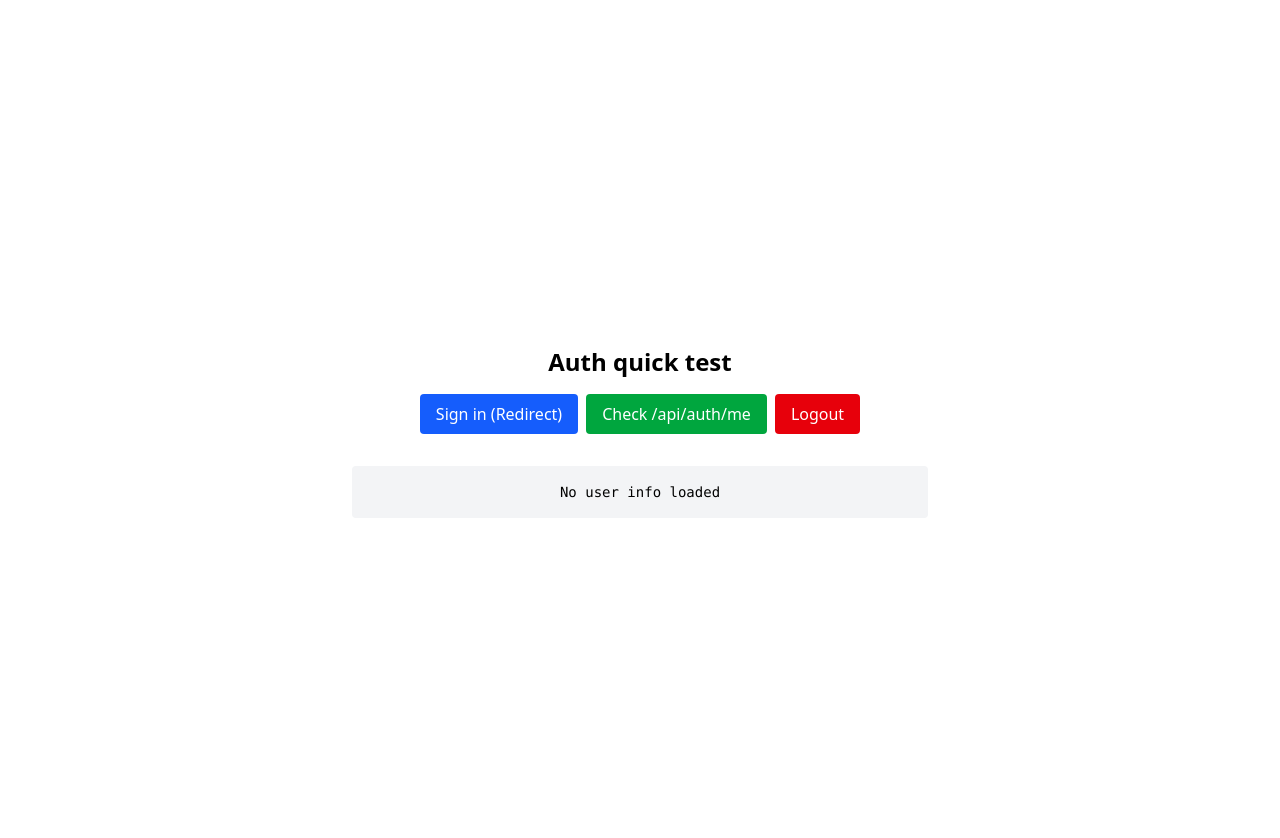
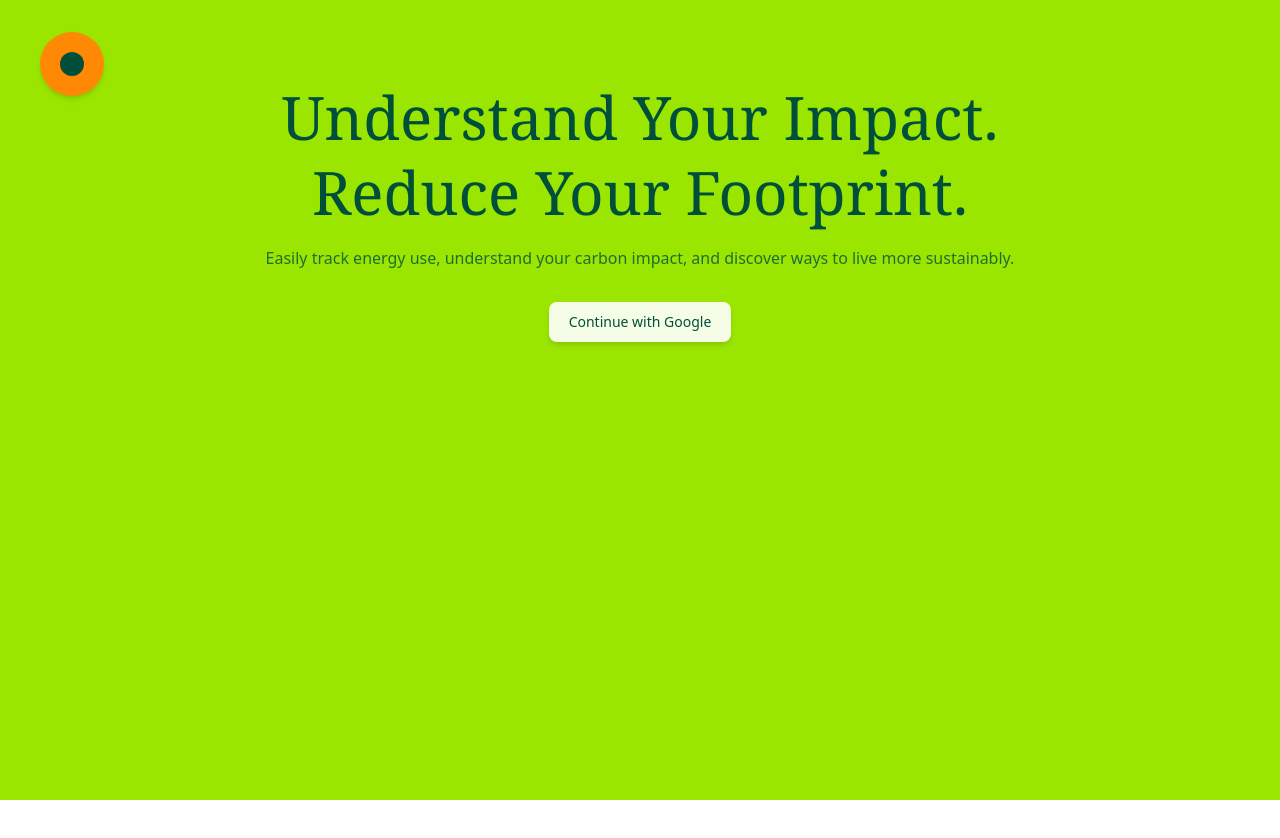
Before and after one commit to vedrathavi/CarbonTrack, a React app in the folder frontend/: page / in a window 1280 px wide. Shown: the top 838 px of the page. After the commit the page ends 800 px from the top, so only its background shows below. Built offline with nearby package versions, Linux system fonts and the light colour scheme; no server answers; the HTML template or start-up script is replaced by a standard one.

Commit message:
zustand setup

```diff
--- a/frontend/package.json
+++ b/frontend/package.json
@@ -11,9 +11,13 @@
   },
   "dependencies": {
     "@tailwindcss/vite": "^4.1.14",
+    "@tanstack/react-query": "^5.90.5",
     "axios": "^1.12.2",
+    "framer-motion": "^12.23.24",
     "react": "^19.1.1",
-    "react-dom": "^19.1.1"
+    "react-dom": "^19.1.1",
+    "react-router-dom": "^7.9.4",
+    "zustand": "^5.0.8"
   },
   "devDependencies": {
     "@eslint/js": "^9.36.0",
--- a/frontend/src/App.jsx
+++ b/frontend/src/App.jsx
@@ -1,78 +1,54 @@
-import { useState } from "react";
-import apiClient from "./lib/apiClient.js";
-import {
-  HOST,
-  AUTH_GOOGLE_LOGIN_ROUTE,
-  GET_USER_INFO,
-  LOGOUT_ROUTE,
-} from "./utils/constants.js";
-import "./App.css";
+import React from "react";
+import { Routes, Route, Navigate } from "react-router-dom";
 
-function App() {
-  const [info, setInfo] = useState(null);
-  const [loading, setLoading] = useState(false);
+import Landing from "./pages/onboarding/Landing";
+import { useFetchUser } from "./hooks/useAuthHook";
+import Home from "./pages/Home";
+const PrivateRoute = ({ children }) => {
+  const { userInfo, loading } = useFetchUser();
 
-  const redirectLogin = () => {
-    // prefix with HOST so browser navigates to backend
-    window.location.href = AUTH_GOOGLE_LOGIN_ROUTE;
-    console.log("Redirecting to:", window.location.href);
-  };
+  if (loading) {
+    return (
+      <p className="text-neu-800 font-instru text-center mt-10">Loading...</p>
+    );
+  }
+  const isAuthenticated = !!userInfo;
+  return isAuthenticated ? children : <Navigate to="/" />;
+};
 
-  const checkMe = async () => {
-    setLoading(true);
-    try {
-      const res = await apiClient.get(GET_USER_INFO);
-      console.log("User info:", res.data);
-      setInfo(res.data);
-    } catch (err) {
-      setInfo({ error: err?.response?.data || err.message });
-    } finally {
-      setLoading(false);
-    }
-  };
+const AuthRoute = ({ children }) => {
+  const { userInfo, loading } = useFetchUser();
 
-  const logout = async () => {
-    try {
-      await apiClient.get(LOGOUT_ROUTE);
-      setInfo(null);
-    } catch {
-      // ignore
-    }
-  };
-
+  if (loading) {
+    return (
+      <p className="text-neu-800 font-instru text-center mt-10">Loading...</p>
+    );
+  }
+  const isAuthenticated = !!userInfo;
+  return !isAuthenticated ? children : <Navigate to="/home" />;
+};
+const App = () => {
   return (
-    <div className="min-h-screen flex flex-col items-center justify-center gap-4 p-4">
-      <h1 className="text-2xl font-bold">Auth quick test</h1>
-
-      <div className="flex gap-2">
-        <button
-          onClick={redirectLogin}
-          className="px-4 py-2 bg-blue-600 text-white rounded"
-        >
-          Sign in (Redirect)
-        </button>
-
-        <button
-          onClick={checkMe}
-          className="px-4 py-2 bg-green-600 text-white rounded"
-          disabled={loading}
-        >
-          {loading ? "Checking..." : "Check /api/auth/me"}
-        </button>
-
-        <button
-          onClick={logout}
-          className="px-4 py-2 bg-red-600 text-white rounded"
-        >
-          Logout
-        </button>
-      </div>
-
-      <pre className="mt-4 max-w-xl w-full bg-gray-100 p-4 rounded text-sm">
-        {info ? JSON.stringify(info, null, 2) : "No user info loaded"}
-      </pre>
-    </div>
+    <Routes>
+      <Route
+        path="/"
+        element={
+          <AuthRoute>
+            <Landing />
+          </AuthRoute>
+        }
+      />
+      <Route
+        path="/home"
+        element={
+          <PrivateRoute>
+            <Home />
+          </PrivateRoute>
+        }
+      />
+      <Route path="*" element={<Navigate to="/" />} />
+    </Routes>
   );
-}
+};
 
 export default App;
--- /dev/null
+++ b/frontend/src/hooks/useAuthHook.js
@@ -0,0 +1,14 @@
+import { useEffect } from "react";
+import { useAppStore } from "../stores/useAppStore";
+
+export const useFetchUser = () => {
+  const { userInfo, loading, fetchUser } = useAppStore();
+
+  useEffect(() => {
+    if (!userInfo && !loading) {
+      fetchUser().catch(() => {}); // fetch after OAuth redirect
+    }
+  }, []); // run once on mount
+
+  return { userInfo, loading };
+};
--- a/frontend/src/index.css
+++ b/frontend/src/index.css
@@ -1,13 +1,40 @@
+@import url("https://fonts.googleapis.com/css2?family=Inter:ital,opsz,wght@0,14..32,100..900;1,14..32,100..900&display=swap");
+@import url("https://fonts.googleapis.com/css2?family=Instrument+Serif:ital@0;1&display=swap");
+
 @import "tailwindcss";
-:root {
-  font-family: system-ui, Avenir, Helvetica, Arial, sans-serif;
-  line-height: 1.5;
-  font-weight: 400;
 
-  color-scheme: light dark;
+@theme {
+  --color-prim-900: #121e00;
+  --color-prim-800: #426e02;
+  --color-prim-700: #7dd303;
+  --color-prim-600: #9afb0e;
+  --color-prim-500: #affc41;
+  --color-prim-400: #c4fd72;
+  --color-prim-300: #d9fea5;
+  --color-prim-200: #d8f9a9;
+  --color-prim-100: #edf8dd;
 
-  font-synthesis: none;
-  text-rendering: optimizeLegibility;
-  -webkit-font-smoothing: antialiased;
-  -moz-osx-font-smoothing: grayscale;
+  --color-sec-900: #060e06;
+  --color-sec-800: #0c1d0d;
+  --color-sec-700: #122b13;
+  --color-sec-600: #317233;
+  --color-sec-500: #4b8b4d;
+  --color-sec-400: #81bb83;
+  --color-sec-300: #a2cda4;
+  --color-sec-200: #c3dfc4;
+  --color-sec-100: #e4f1e5;
+
+  --color-neu-900: #000000;
+  --color-neu-800: #0d0d0d;
+  --color-neu-700: #262626;
+  --color-neu-600: #404040;
+  --color-neu-500: #737373;
+  --color-neu-400: #bfbfbf;
+  --color-neu-300: #d9d9d9;
+  --color-neu-200: #e6e6e6;
+  --color-neu-100: #f2f2f2;
+  --color-neu-0: #ffffff;
+
+  --font-instru: "Instrument Serif", serif;
+  --font-inter: "Inter", sans-serif;
 }
--- a/frontend/src/main.jsx
+++ b/frontend/src/main.jsx
@@ -2,5 +2,10 @@
 import { createRoot } from "react-dom/client";
 import "./index.css";
 import App from "./App.jsx";
+import { BrowserRouter } from "react-router-dom";
 
-createRoot(document.getElementById("root")).render(<App />);
+createRoot(document.getElementById("root")).render(
+  <BrowserRouter>
+    <App />
+  </BrowserRouter>
+);
--- /dev/null
+++ b/frontend/src/pages/Home.jsx
@@ -0,0 +1,44 @@
+import React, { useState } from "react";
+import useAppStore from "../stores/useAppStore";
+
+const Home = () => {
+  const { userInfo, logout } = useAppStore();
+  const [loading, setLoading] = useState(false);
+
+  const handleLogout = async () => {
+    setLoading(true);
+    try {
+      await logout(); // clears userInfo and logs out from backend
+      window.location.href = "/"; // redirect to landing page
+    } catch (err) {
+      console.error("Logout failed:", err);
+    } finally {
+      setLoading(false);
+    }
+  };
+
+  return (
+    <div className="p-6">
+      {userInfo ? (
+        <>
+          <h1 className="text-2xl font-bold mb-4">
+            Welcome back, {userInfo.firstName || userInfo.name}!
+          </h1>
+          <button
+            onClick={handleLogout}
+            disabled={loading}
+            className={`px-4 py-2 rounded bg-red-600 text-white font-medium hover:bg-red-700 transition ${
+              loading ? "opacity-70 cursor-not-allowed" : ""
+            }`}
+          >
+            {loading ? "Logging out..." : "Logout"}
+          </button>
+        </>
+      ) : (
+        <p>Please log in</p>
+      )}
+    </div>
+  );
+};
+
+export default Home;
--- /dev/null
+++ b/frontend/src/pages/onboarding/Landing.jsx
@@ -0,0 +1,76 @@
+import React, { useEffect } from "react";
+import { useNavigate } from "react-router-dom";
+
+import { AUTH_GOOGLE_LOGIN_ROUTE } from "../../utils/constants.js";
+import { useAppStore } from "../../stores/useAppStore";
+
+export default function Landing() {
+  const navigate = useNavigate();
+  const { userInfo, loading, fetchUser } = useAppStore();
+
+  const redirectLogin = () => {
+      window.location.href = AUTH_GOOGLE_LOGIN_ROUTE;
+
+  };
+
+  if (loading) {
+    return (
+      <div className="w-screen h-screen flex items-center justify-center text-emerald-900">
+        Loading...
+      </div>
+    );
+  }
+
+  return (
+    <main className="w-screen h-screen bg-lime-400 flex flex-col items-center justify-start p-6 md:p-10 relative overflow-hidden">
+      {/* 🌞 Decorative sun */}
+      <div className="absolute left-10 top-8">
+        <div
+          initial={{ scale: 0 }}
+          animate={{ scale: 1 }}
+          transition={{ type: "spring", duration: 0.6 }}
+          className="w-16 h-16 rounded-full bg-orange-400 flex items-center justify-center shadow-md"
+        >
+          <div className="w-6 h-6 rounded-full bg-emerald-900" />
+        </div>
+      </div>
+
+      {/* 🏠 Hero */}
+      <header className="text-center mt-10 max-w-3xl">
+        <h1
+          initial={{ opacity: 0, y: -20 }}
+          animate={{ opacity: 1, y: 0 }}
+          transition={{ duration: 0.6 }}
+          className="font-serif text-4xl md:text-6xl text-emerald-900 leading-tight"
+        >
+          Understand Your Impact.
+          <br /> Reduce Your Footprint.
+        </h1>
+
+        <p
+          initial={{ opacity: 0 }}
+          animate={{ opacity: 1 }}
+          transition={{ delay: 0.3 }}
+          className="mt-4 text-emerald-900/80 text-sm md:text-base px-2"
+        >
+          Easily track energy use, understand your carbon impact, and discover
+          ways to live more sustainably.
+        </p>
+
+        <div
+          initial={{ opacity: 0, scale: 0.9 }}
+          animate={{ opacity: 1, scale: 1 }}
+          transition={{ delay: 0.5 }}
+          className="mt-8"
+        >
+          <button
+            onClick={redirectLogin}
+            className="inline-flex items-center gap-3 bg-white/90 text-emerald-900 px-5 py-2.5 rounded-lg shadow-md hover:scale-[1.03] hover:bg-white transition-all focus:outline-none focus:ring-2 focus:ring-emerald-700"
+          >
+            <span className="text-sm font-medium">Continue with Google</span>
+          </button>
+        </div>
+      </header>
+    </main>
+  );
+}
--- /dev/null
+++ b/frontend/src/stores/slice/authSlice.js
@@ -0,0 +1,42 @@
+import apiClient from "../../lib/apiClient";
+import { GET_USER_INFO, LOGOUT_ROUTE } from "../../utils/constants";
+
+export const createAuthSlice = (set, get) => ({
+  userInfo: null,
+  loading: false,
+  error: null,
+
+  // 🔹 Setters
+  setUser: (user) => set({ userInfo: user, loading: false, error: null }),
+  clearUser: () => set({ userInfo: null, error: null }),
+
+  // 🔹 Fetch user info
+  fetchUser: async () => {
+    set({ loading: true, error: null });
+    try {
+      const res = await apiClient.get(GET_USER_INFO);
+      console.log("Fetched user:", res.data);
+      set({ userInfo: res.data?.user || res.data, loading: false });
+    } catch (err) {
+      console.error("Error fetching user:", err?.response?.data || err);
+      set({
+        userInfo: null,
+        loading: false,
+        error: err?.response?.data?.message || "Failed to fetch user",
+      });
+    }
+  },
+
+  // 🔹 Logout
+  logout: async () => {
+    try {
+      await apiClient.get(LOGOUT_ROUTE);
+    } catch (err) {
+      console.warn("Logout failed:", err);
+    }
+    set({ userInfo: null, error: null });
+  },
+
+  // 🔹 Helpers
+  isAuthenticated: () => !!get().userInfo,
+});
--- /dev/null
+++ b/frontend/src/stores/useAppStore.js
@@ -0,0 +1,16 @@
+import { create } from "zustand";
+import { persist } from "zustand/middleware";
+import { createAuthSlice } from "./slice/authSlice";
+
+export const useAppStore = create(
+  persist(
+    (...a) => ({
+      ...createAuthSlice(...a),
+    }),
+    { name: "app-storage" }
+  )
+);
+
+export const useAuth = (selector) => useAppStore(selector);
+
+export default useAppStore;
```
